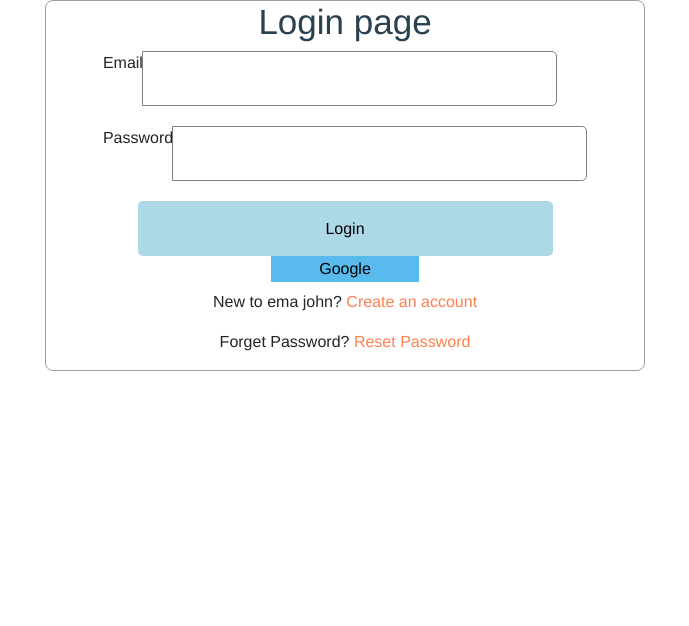
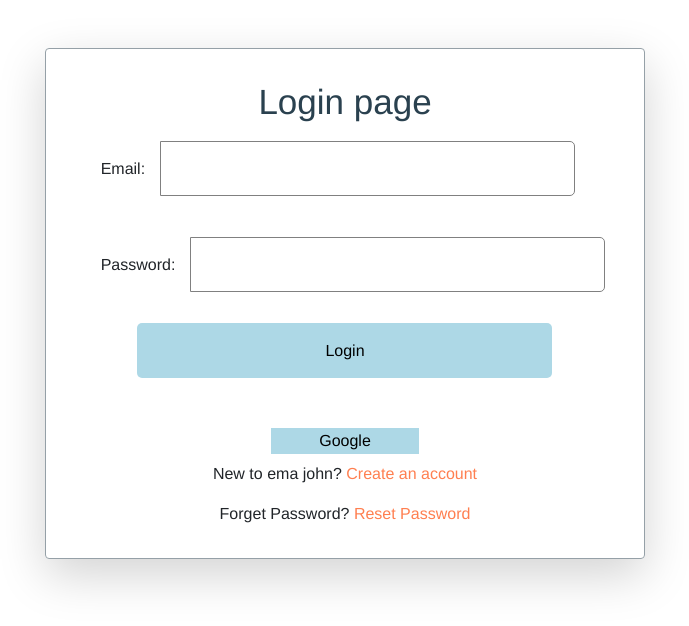
Before and after one commit to RabeyaIslam99/independent-service-provider, a React (Create React App) app: page /login in a window 1280 px wide. Shown: the top 626 px of the page, without its empty margins (295-984 px from the left). Built offline with nearby package versions, Linux system fonts and the light colour scheme.

Commit message:
some new design updated

```diff
--- a/src/components/Home/Expert/Expert.js
+++ b/src/components/Home/Expert/Expert.js
@@ -6,23 +6,23 @@ const Expert = () => {
 
 
     return (
-        <div  className='container mapGridE mt-3 '>
+        <div  className='container mapGridE  '>
    <div className='container ms-4 mb-3'>
         <div  style={{backgroundColor:'#8dd1fe'}} className="profile ">
-        <div className="image"> <img style={{height:300 , width:300}} src="https://images.unsplash.com/photo-1542038784456-1ea8e935640e?ixlib=rb-1.2.1&ixid=MnwxMjA3fDB8MHxzZWFyY2h8M3x8cGhvdG9ncmFwaHl8ZW58MHx8MHx8&w=1000&q=80" alt=''/> </div>
-        <div className="content "> <span>Poas</span> <span>Best in WIld life</span> </div>
+        <div className="image"> <img style={{height:300 , width:300 }} src="https://images.unsplash.com/photo-1542038784456-1ea8e935640e?ixlib=rb-1.2.1&ixid=MnwxMjA3fDB8MHxzZWFyY2h8M3x8cGhvdG9ncmFwaHl8ZW58MHx8MHx8&w=1000&q=80" alt=''/> </div>
+        <div className="content "> <span>Jhon </span> <span>Best in all category</span> </div>
     </div>
    </div>
    <div className='container ms-4 mb-3'>
         <div  style={{backgroundColor:'#8dd1fe'}} className="profile ">
-        <div className="image"> <img style={{height:300 , width:300}} src="https://images.unsplash.com/photo-1542038784456-1ea8e935640e?ixlib=rb-1.2.1&ixid=MnwxMjA3fDB8MHxzZWFyY2h8M3x8cGhvdG9ncmFwaHl8ZW58MHx8MHx8&w=1000&q=80" alt=''/> </div>
-        <div className="content "> <span>Poas</span> <span>Best in WIld life</span> </div>
+        <div className="image"> <img style={{height:300 , width:300}} src="https://images.unsplash.com/flagged/photo-1570612861542-284f4c12e75f?ixlib=rb-1.2.1&ixid=MnwxMjA3fDB8MHxwaG90by1wYWdlfHx8fGVufDB8fHx8&auto=format&fit=crop&w=870&q=80" alt=''/> </div>
+        <div className="content "> <span>William</span> <span>Best in wedding photography</span> </div>
     </div>
    </div>
    <div className='container ms-4 mb-3'>
         <div  style={{backgroundColor:'#8dd1fe'}} className="profile ">
-        <div className="image"> <img style={{height:300 , width:300}} src="https://images.unsplash.com/photo-1542038784456-1ea8e935640e?ixlib=rb-1.2.1&ixid=MnwxMjA3fDB8MHxzZWFyY2h8M3x8cGhvdG9ncmFwaHl8ZW58MHx8MHx8&w=1000&q=80" alt=''/> </div>
-        <div className="content "> <span>Poas</span> <span>Best in WIld life</span> </div>
+        <div className="image"> <img style={{height:300 , width:300}} src="https://images.unsplash.com/photo-1504593811423-6dd665756598?ixlib=rb-1.2.1&ixid=MnwxMjA3fDB8MHxzZWFyY2h8MTZ8fHBlcnNvbnxlbnwwfHwwfHw%3D&auto=format&fit=crop&w=500&q=60" alt=''/> </div>
+        <div className="content "> <span>Alex</span> <span>Best in WIld life</span> </div>
     </div>
    </div>
    </div>
--- a/src/components/Home/Service/Service.js
+++ b/src/components/Home/Service/Service.js
@@ -4,7 +4,7 @@ import './Service.css'
 
 const Service = ({service}) => {
 
-    const{id ,image ,name ,description, title } = service
+    const{id ,image ,name ,description, title,price } = service
     const url = `/appointed/${id}`
 
     return (
@@ -17,6 +17,7 @@ const Service = ({service}) => {
                     { <div className="card-subtitle">
                         <p> <small className="text-muted">{description}</small> </p>
                     </div> }
+                    <p>Price:{price}</p>
                     { <Link to={url}><Button style={{backgroundColor:'#8dd1fe' , color:'dark' , border:'none'}}>Book Now</Button></Link> }
                 </div>
             </div>
--- a/src/components/Home/Services/Services.js
+++ b/src/components/Home/Services/Services.js
@@ -14,7 +14,7 @@ const Services = () => {
             <div className='container mapGrid'>
 
             {
-                services.map(service=> <Service
+                services.slice(0,3).map(service=> <Service
                 key={service.id}
                 service={service}
                 ></Service>)
--- a/src/components/Login/Login.css
+++ b/src/components/Login/Login.css
@@ -16,6 +16,7 @@
 
 }
 .input-group{
+  padding: 10px;
   margin-bottom: 20px;
 }
 .input-group label{
--- a/src/components/Login/Login.js
+++ b/src/components/Login/Login.js
@@ -52,16 +52,16 @@ const Login = () => {
 
     return (
 
-        <div className='form-container '>
+        <div className='form-container mt-5 shadow-lg rounded p-3'>
          <form onSubmit={handleUserSignIn} action="">
          <div>
-          <h1 className='form-title'> Login page</h1>
+          <h1 className='form-title mt-3'> Login page</h1>
            <div className='input-group'>
-           <label htmlFor="email">Email</label>
+           <label htmlFor="email" className='m-3'>Email:</label>
             <input onBlur={handleEmailBlur}  type="email" name='email' required />
            </div>
            <div className="input-group">
-               <label htmlFor="password">Password</label>
+               <label htmlFor="password" className='m-3'>Password:</label>
                <input onBlur={handlePasswordBlur} type="password" name='password' required />
            </div>
            <p style={{color:'red'}}>{error}</p>
@@ -71,7 +71,7 @@ const Login = () => {
            <input className='form-submit' type="submit" value="Login" required />
           </div>
           <div className='mb-2'>
-      <button onClick={handleGoogleSignIn} className='px-5 fadeIn fourth' style={{backgroundColor:'#58baed' , border:"none"}}>Google</button>
+      <button onClick={handleGoogleSignIn} className='px-5 fadeIn fourth' style={{ marginTop:'50px',backgroundColor:'lightblue' , border:"none"}}>Google</button>
       </div>
           <p>
              New to ema john?  <Link className='form-link' to='/signup'>Create an account</Link>
--- a/src/components/SignUp/SignUp.js
+++ b/src/components/SignUp/SignUp.js
@@ -40,20 +40,20 @@ const SignUp = () => {
         createUserWithEmailAndPassword(email, password);
     }
     return (
-        <div className='form-container'>
+        <div className='form-container mt-5 shadow-lg rounded p-2'>
          <form onSubmit={handleCreateUser} action="">
          <div>
           <h1 className='form-title'>Sign up</h1>
            <div className='input-group'>
-           <label htmlFor="email">Email</label>
+           <label htmlFor="email" className='m-3'>Email</label>
             <input onBlur={handleEmailBlur} type="email" name='email' required />
            </div>
            <div className="input-group">
-               <label htmlFor="password">Password</label>
+               <label htmlFor="password" className='m-3'>Password</label>
                <input onBlur={handlePasswordBlur} type="password" name='password' required/>
            </div>
            <div className="input-group">
-               <label htmlFor="confirm-password"> Confirm Password</label>
+               <label htmlFor="confirm-password" className='me-2'> Confirm Password</label>
                <input onBlur={handlleConfirmPasswordBlur}   type="password" name='password' required />
            </div>
            <p>{error}</p>
```
Also changed, not shown: public/services.json (+25 -24 lines).
